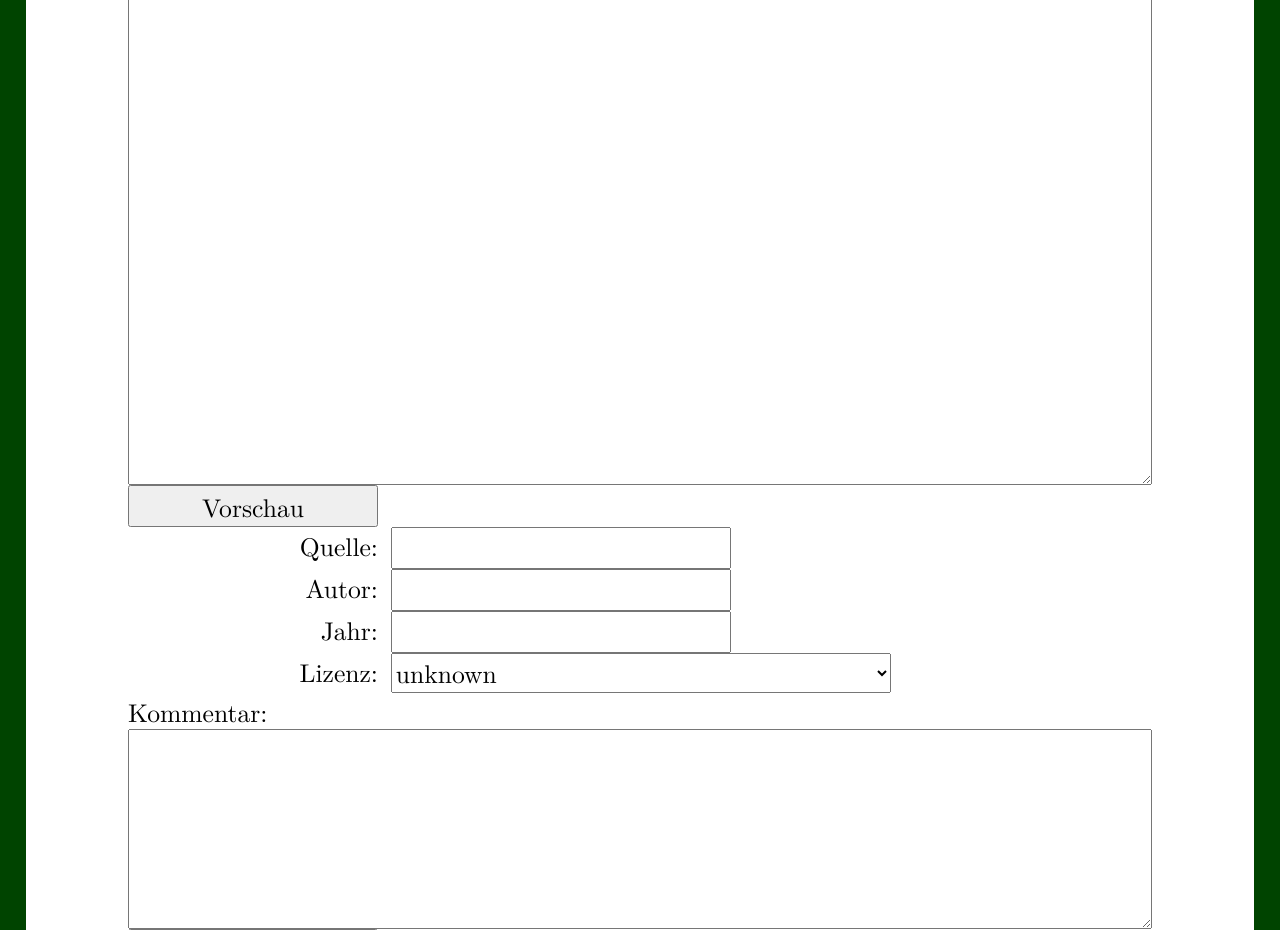
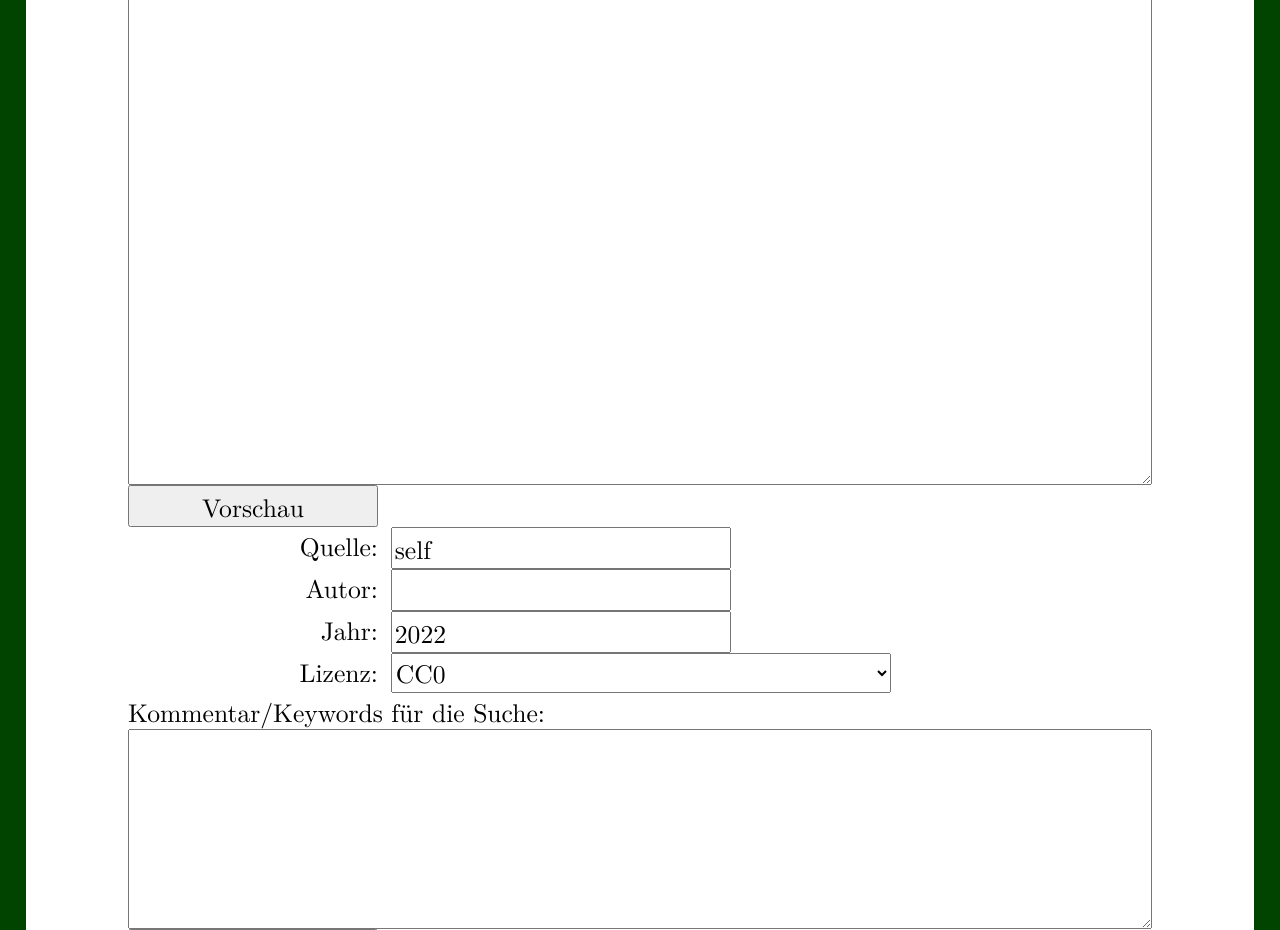
Before and after one commit to polarwinkel/TeXerBase, a Flask app: page /exercise/ in a window 1280 px wide. Shown: the part 994-1924 px from the top of the page. Run offline with Flask 2, Linux system fonts and the light colour scheme; data comes from the database, SQL or seed files in the repository.

Commit message:
small gui improvements

```diff
--- a/app.py
+++ b/app.py
@@ -11,6 +11,7 @@ import json, string
 from jinja2 import Template
 from multiprocessing import Process
 import mdtex2html
+from datetime import date
 
 from modules import dbio, getHtml
 
@@ -94,7 +95,7 @@ def sendNewExercise():
     '''show exercise'''
     relroot = '../'
     db = dbio.ExerDb(dbfile)
-    e = {'id': '', 'title': '', 'topicId': '', 'difficulty': 0, 'exercise': '', 'solution': '', 'origin': '', 'author': '', 'year': '', 'licenseId': 0, 'comment': '', 'zOrder': 0}
+    e = {'id': '', 'title': '', 'topicId': '', 'difficulty': 0, 'exercise': '', 'solution': '', 'origin': 'self', 'author': '', 'year': str(date.today().year), 'licenseId': 2, 'comment': '', 'zOrder': 0}
     eJson = json.dumps(e)
     return render_template('exercise.html', relroot=relroot, e=e, eJson = eJson)
 
--- a/templates/exercise.html
+++ b/templates/exercise.html
@@ -78,7 +78,7 @@
         html += '<label>Lizenz: </label><select type="text" id="licenseId" name="licenseId" class="formdata">\n';
         html += '</select><br />\n';
         loadLicenses(eJson.licenseId);
-        html += 'Kommentar:<br />\n';
+        html += 'Kommentar/Keywords für die Suche:<br />\n';
         html += '<textarea name="comment" id="comment" class="formdata" rows="5" cols="72">'+eJson.comment+'</textarea><br />\n';
         html += '<button type="button" onclick="preview(\'comment\')">Vorschau</button>\n';
         html += '<div id="previewcomment"></div>\n';
```
